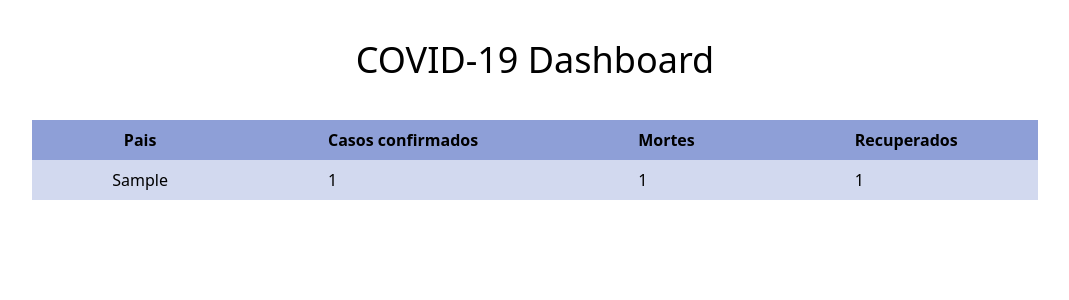
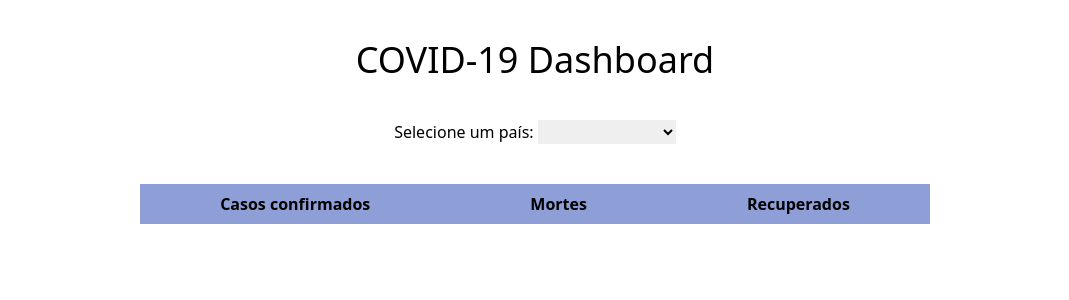
Before and after one commit to PUC-DISCIPLINAS/monitorcoviddjango-arthurramaral-guilhermegoa, a Django app: page / in a window 1280 px wide. Shown: the top 300 px of the page, without its empty margins (105-1174 px from the left). Run offline with Django 3.2, Linux system fonts and the light colour scheme; tables that the repository leaves empty hold one stand-in row (values such as "Sample post"); lists and menus that the app fills with data are empty.

Commit message:
feat: crete country table and get by country

```diff
--- a/countries/models.py
+++ b/countries/models.py
@@ -3,11 +3,16 @@ from django.db import models
 # Create your models here.
 
 
-class CountryCovidData(models.Model):
-    pais = models.CharField(max_length=100)
+class Country(models.Model):
+    nome = models.CharField(max_length=100)
+
+    def __str__(self):
+        return self.nome
+
+
+class CovidData(models.Model):
     casos_confirmados = models.IntegerField(blank=True)
     mortes = models.IntegerField(blank=True)
     recuperados = models.IntegerField(blank=True)
-
-    def __str__(self):
-        return self.pais
+    data = models.DateTimeField(auto_now=True)
+    pais = models.ForeignKey("countries.Country", on_delete=models.CASCADE)
--- /dev/null
+++ b/countries/static/index.js
@@ -0,0 +1,36 @@
+document.getElementById('country').addEventListener('change', onSelectCountry)
+
+function createRow({ casos_confirmados,
+  mortes,
+  recuperados }) {
+  if (casos_confirmados && mortes && recuperados) {
+    return `
+    <tr class="bg-blue-800 bg-opacity-20">
+      <td class="px-20 py-2">${casos_confirmados}</td>
+      <td class="px-20 py-2">${mortes}</td>
+      <td class="px-20 py-2">${recuperados}</td>
+    </tr>`
+  } else return ''
+}
+
+function onSelectCountry(event) {
+  let request = new XMLHttpRequest();
+  request.open('GET', `/country/${event.target.value}`);
+  request.responseType = 'json';
+
+  request.onload = function () {
+    const list = document.getElementById('list');
+    list.innerHTML = ''
+    let row = {}
+
+    request.response.covidData.forEach((item) => {
+      if (!row.data || new Date(row.data) < new Date(item.data)) {
+        row = item;
+      }
+    })
+
+    list.innerHTML += createRow(row)
+  };
+
+  request.send();
+}
--- a/countries/templates/index.html
+++ b/countries/templates/index.html
@@ -14,27 +14,30 @@
 
     <h1 class="text-4xl py-10">COVID-19 Dashboard</h1>
 
+    <div class="pb-10">
+      <label for="country">Selecione um país:</label>
+
+      <select name="country" id="country">
+        <option value=""></option>
+        {% for country in countries %}
+        <option value="{{ country.id }}">{{country.nome}}</option>
+        {% endfor %}
+      </select>
+    </div>
+
     <table class="table-auto">
       <thead>
         <tr class="bg-blue-800 bg-opacity-50">
-          <th class="px-20 py-2">Pais</th>
           <th class="px-20 py-2">Casos confirmados</th>
           <th class="px-20 py-2">Mortes</th>
           <th class="px-20 py-2">Recuperados</th>
         </tr>
       </thead>
-      <tbody>
-        {% for row in covidData %}
-        <tr class="bg-blue-800 bg-opacity-20">
-          <td class="px-20 py-2">{{row.pais}}</td>
-          <td class="px-20 py-2">{{row.casos_confirmados}}</td>
-          <td class="px-20 py-2">{{row.mortes}}</td>
-          <td class="px-20 py-2">{{row.recuperados}}</td>
-        </tr>
-        {% endfor %}
+      <tbody id="list">
       </tbody>
     </table>
   </div>
+  <script src="../static/index.js"></script>
 </body>
 
 </html>
--- a/countries/urls.py
+++ b/countries/urls.py
@@ -3,4 +3,5 @@ from . import views
 
 urlpatterns = [
     path('', views.dashboard, name='COVID-19 Dashboard'),
+    path('country/<int:countryId>', views.countryCovidData),
 ]
--- a/countries/views.py
+++ b/countries/views.py
@@ -1,10 +1,18 @@
-from countries.models import CountryCovidData
+from django.http.response import JsonResponse
+from countries.models import Country, CovidData
 from django.shortcuts import render
 
 # Create your views here.
 
 
 def dashboard(request):
-    covidData = CountryCovidData.objects.all()
+    countries = Country.objects.all()
 
-    return render(request, 'index.html', {'covidData': covidData})
+    return render(request, 'index.html', {'countries': countries})
+
+
+def countryCovidData(request, countryId):
+    covidData = list(CovidData.objects.filter(
+        pais_id=countryId).values())
+
+    return JsonResponse({'covidData': covidData})
```
Also changed, not shown: countries/admin.py (+12 -4 lines), countries/migrations/0001_initial.py.
